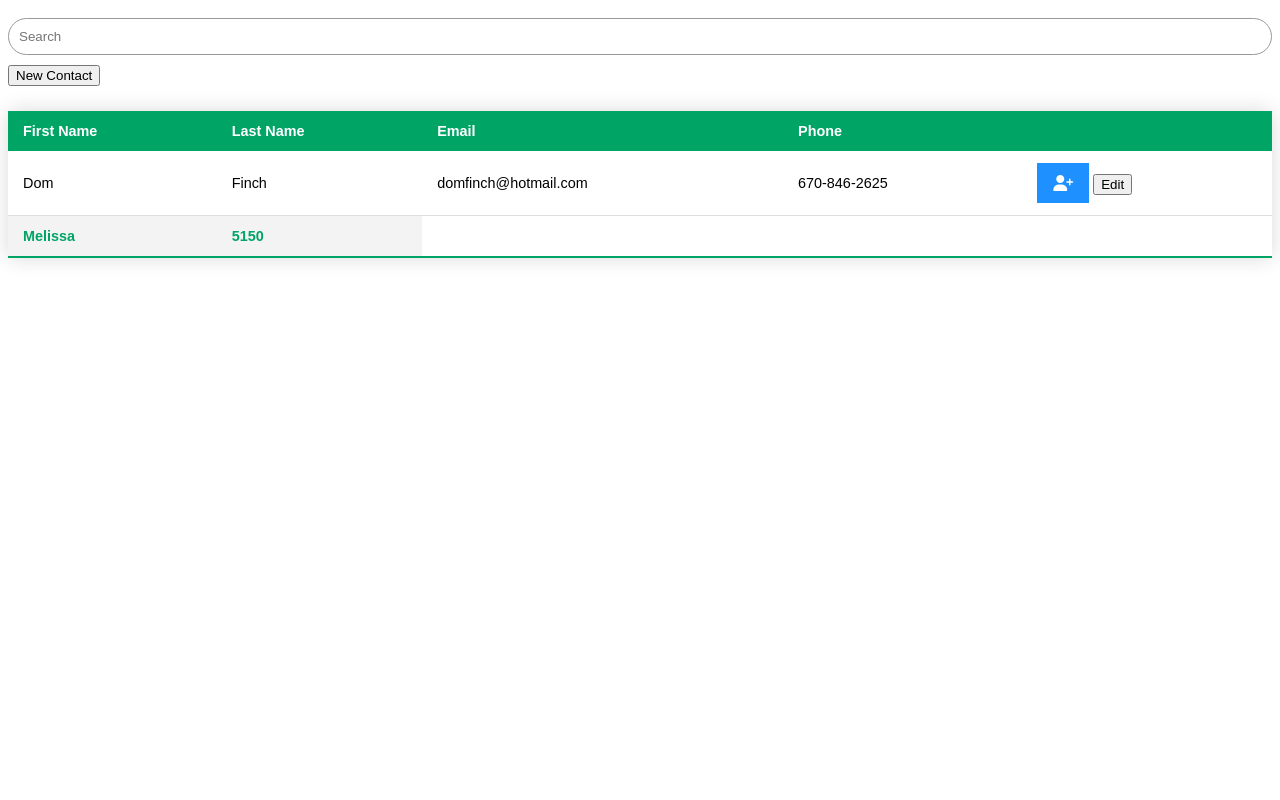
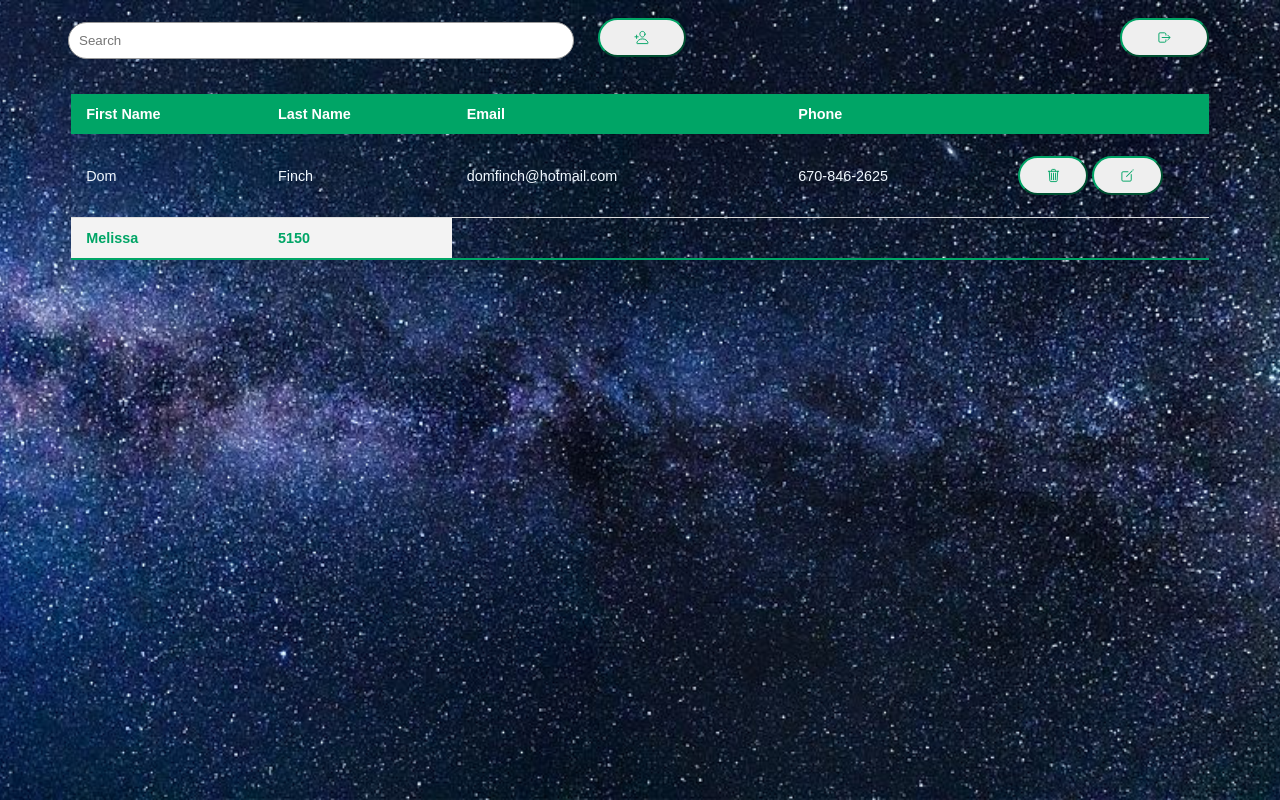
Before and after one commit to guigocamara/Contact-Manager, a PHP site: page /contacts.html in a window 1280 px wide. Run offline with PHP 8.4, Linux system fonts and the light colour scheme; some libraries are stand-ins or nearby versions.

Commit message:
contacts page finished, button naming for functionality, new user page back button added, & logos added to buttons (+ styling)

```diff
--- a/contacts.html
+++ b/contacts.html
@@ -11,8 +11,19 @@
 
     <body>
         <input type="text" class="input-box" placeholder="Search">
-        <button type = "button" class = "add-contact-btn">New Contact</button>
-        <table class="styled-table" width="100%">
+        <button id="contact-btn" type="button" class="new-contact-btn">
+            <span class="button__text"></span>
+            <span class="button__icon">
+                <ion-icon name="person-add-outline"></ion-icon>
+            </span>
+        </button>
+        <button id="logout-btn" type="button" class="logout-btn">
+            <span class="button__text"></span>
+            <span class="button__icon">
+                <ion-icon name="log-out-outline"></ion-icon>
+            </span>
+        </button>
+        <table class="styled-table" width="90%" >
             <thead>
                 <tr>
                     <th>First Name</th>
@@ -23,14 +34,25 @@
                 </tr>
             </thead>
             <tbody>
-                <tr>
+                <tr style="color: aliceblue;">
                     <td>Dom</td>
                     <td>Finch</td>
                     <td>domfinch@hotmail.com</td>
                     <td>670-846-2625</td>
                     <td>
-                        <button type="button" class="btn"><i class="fa-solid fa-user-plus"></i></button>
-                        <button type="button" class="edit-btn">Edit</button>
+                        <button id="delete-btn" type="button" class="btn">
+                            <span class="button__text"></span>
+                            <span class="button__icon">
+                                <ion-icon name="trash-outline"></ion-icon>
+                            </span>
+                        </button>
+
+                        <button id="edit-btn" type="button" class="btn">
+                            <span class="button__text"></span>
+                            <span class="button__icon">
+                                <ion-icon name="create-outline"></ion-icon>
+                            </span>
+                        </button>
                     </td>
                 </tr>
                 <tr class="active-row">
@@ -40,5 +62,7 @@
 
             </tbody>
         </table>
+        <script type="module" src="https://unpkg.com/ionicons@5.5.2/dist/ionicons/ionicons.esm.js"></script>
+        <script nomodule src="https://unpkg.com/ionicons@5.5.2/dist/ionicons/ionicons.js"></script>
     </body>
 </html>
--- a/css/contacts.css
+++ b/css/contacts.css
@@ -1,41 +1,63 @@
-/* body
+body
 {
-    background-image: url("../images/ufo-interior.jpg");
-} */
+    background-image: url("../images/background-test.png");
+    background-size: cover;
+    background-position: center;
+}
 
 .input-box
 {
     border-radius: 20px;
     padding: 10px;
     margin: 10px 0;
-    width: 100%;
+    width: 40%;
     border: 1px solid #999;
     outline: none;
+    margin-left: 60px;
 }
-
-/* .delete-btn
-{
-    background-image: url(images/delete-user-icon.png);
-}
-
-.edit-btn
-{
-    background-image: url(images/edit-user-icon.png);
-}
-
-.add-contact-btn
-{
-
-} */
 
 .btn
 {
-    background-color: DodgerBlue; /* Blue background */
-    border: none; /* Remove borders */
-    color: white; /* White text */
-    padding: 12px 16px; /* Some padding */
-    font-size: 16px; /* Set a font size */
-    cursor: pointer; /* Mouse pointer on hover */
+    color: #00a566;
+    width: 40%;
+    padding: 10px;
+    border-radius: 20px;
+    font-size: 15px;
+    margin: 10px 0;
+    /* border: none; */
+    outline: none;
+    cursor: pointer;
+    border-color: #00a566;
+}
+
+.new-contact-btn
+{
+    color: #00a566;
+    width: 7%;
+    padding: 10px;
+    border-radius: 20px;
+    font-size: 15px;
+    margin: 10px 0;
+    /* border: none; */
+    outline: none;
+    cursor: pointer;
+    border-color: #00a566;
+    margin-left: 20px;
+}
+
+.logout-btn
+{
+    color: #00a566;
+    width: 7%;
+    padding: 10px;
+    border-radius: 20px;
+    font-size: 15px;
+    margin: 10px 0;
+    /* border: none; */
+    outline: none;
+    cursor: pointer;
+    border-color: #00a566;
+    margin-left: 430px;
 }
 
 .styled-table {
@@ -45,6 +67,8 @@
     font-family: sans-serif;
     min-width: 400px;
     box-shadow: 0 0 20px rgba(0, 0, 0, 0.15);
+    margin-left: auto;
+    margin-right: auto;
 }
 
 .styled-table thead tr {
@@ -74,3 +98,8 @@
     font-weight: bold;
     color: #00a566;
 }
+
+.styled-table table
+{
+    border: 1px white;
+}
```
Also changed, not shown: css/newuser.css (+15 -0 lines), newuser.html (+9 -0 lines), images/background-test.png (added), images/ufo-interior2.jpg (added).
